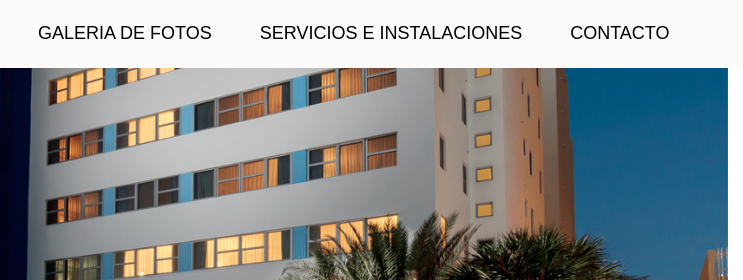
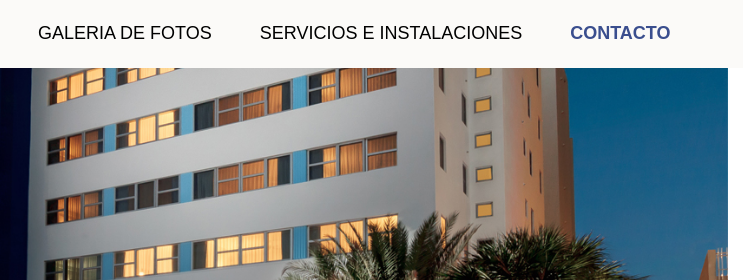
Before and after one commit to iammarug/Hilton-Gonzalez, a website: page paginas/CONTACTO.html in a window 1280 px wide. Shown: the top 280 px of the page, 537-1280 px from the left. Drawn offline with nearby package versions, Linux system fonts and the light colour scheme.

Commit message:
contacto finalizado

```diff
--- a/paginas/CONTACTO.html
+++ b/paginas/CONTACTO.html
@@ -26,13 +26,13 @@
                         <a class="nav-link" id="colorlinks" href="../paginas/HABITACIONES.html">HABITACIONES</a>
                     </li>
                     <li class="nav-item">
-                        <a class="nav-link" id="colorlinks" href="../paginas/GALERÍA DE FOTOS.html">GALERIA DE FOTOS</a>
+                        <a class="nav-link" id="colorlinks" href="../paginas/GALERÍA DE FOTOS.html"> GALERIA DE FOTOS</a>
                     </li>
                     <li class="nav-item">
                         <a class="nav-link" id="colorlinks" href="../paginas/SERVICIOS E INSTALACIONES.html">SERVICIOS E INSTALACIONES</a>
                     </li>
                     <li class="nav-item">
-                        <a class="nav-link" id="colorlinks" href="../paginas/CONTACTO.html">CONTACTO</a>
+                        <a style="color:#3a4e8e" class="nav-link" id="colorlinks" href="../paginas/CONTACTO.html"><b>CONTACTO</a></b>
                     </li>
                 </ul>
             </div>
```
Also changed, not shown: scss/style.scss (+1 -140 lines), css/style.css.
